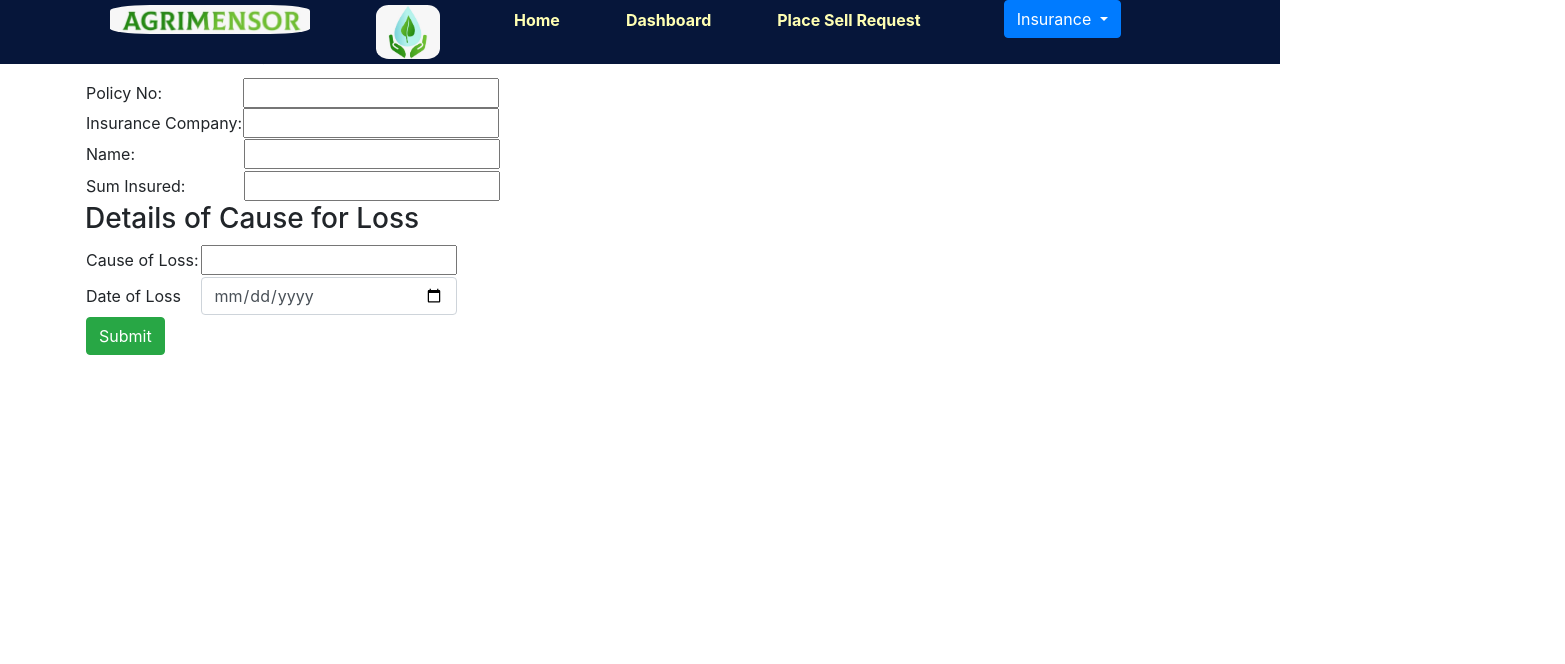
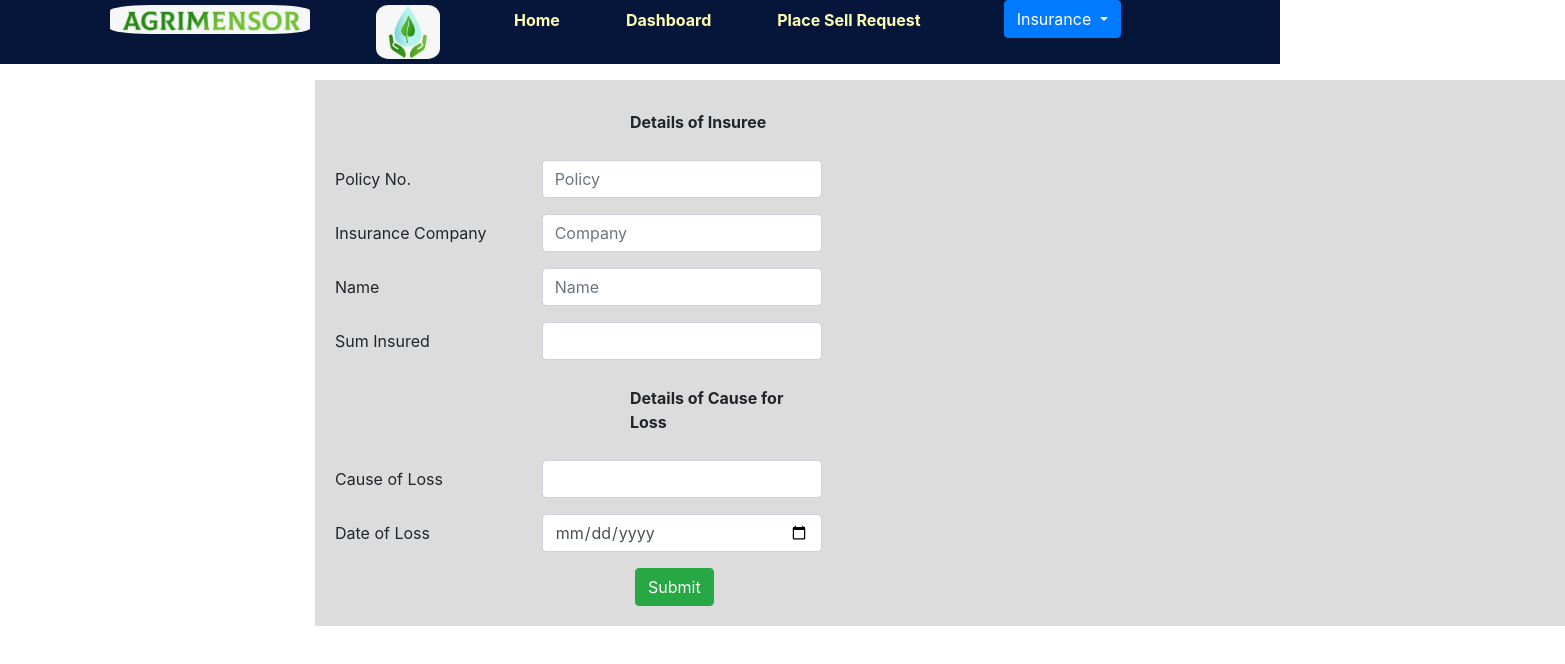
Before and after one commit to Hellenic-gp5/hellenic-practice, an Angular app in the folder Farmer-Schemes/: page /claim in a window 1280 px wide. Shown: the top 664 px of the page, 1565 px wide, since content can reach past the window. Built offline with nearby package versions, Linux system fonts and the light colour scheme.

Commit message:
Need to adjust width of form's div

```diff
--- a/Farmer-Schemes/src/app/apply/apply.component.css
+++ b/Farmer-Schemes/src/app/apply/apply.component.css
@@ -21,3 +21,10 @@ table {
   text-align: center;
   padding-top: 80px;
 }
+
+.card {
+  background-color:gainsboro;
+  border: none;
+  padding: 16px;
+  margin: 16px 0px;
+}
--- a/Farmer-Schemes/src/app/apply/apply.component.html
+++ b/Farmer-Schemes/src/app/apply/apply.component.html
@@ -23,7 +23,7 @@
                 </tr>
                 </table>
             </form> -->
-                <div class="container">
+                <div class="card">
                     <form class="align">
                         <div class="form-group row">
                           <label for="season" class="col-sm-2 col-form-label">Season</label>
--- a/Farmer-Schemes/src/app/claim/claim.component.css
+++ b/Farmer-Schemes/src/app/claim/claim.component.css
@@ -0,0 +1,20 @@
+.align {
+  margin: 80px auto;
+  position: relative;
+  left: 300px;
+  background: gainsboro;
+  padding: 20px;
+}
+
+.mid {
+  position: relative;
+  left: 300px;
+  padding: 10px;
+  font-weight: bold;
+  font-size: medium;
+}
+
+button {
+  position: relative;
+  left: 300px;;
+}
--- a/Farmer-Schemes/src/app/claim/claim.component.html
+++ b/Farmer-Schemes/src/app/claim/claim.component.html
@@ -1,5 +1,5 @@
 <app-navbary></app-navbary>
-<div class="container">
+<!-- <div class="container">
 <div class="panel-body">
     <h3>Claim Insurance</h3>
     <form class="form-group">
@@ -36,4 +36,52 @@
         </form>
 
       </div>
-</div>
+</div> -->
+
+<!-- <div class="card"> -->
+  <form class="align">
+      <div class="form-group row">
+        <label for="details1" class="col-sm-2 col-form-label mid">Details of Insuree</label>
+      </div>
+      <div class="form-group row">
+        <label for="policy_no" class="col-sm-2 col-form-label">Policy No.</label>
+        <div class="col-sm-3">
+          <input type="text" class="form-control" id="policy_no" placeholder="Policy">
+        </div>
+      </div>
+      <div class="form-group row">
+        <label for="company" class="col-sm-2 col-form-label">Insurance Company</label>
+        <div class="col-sm-3">
+          <input type="text" class="form-control" id="company" placeholder="Company">
+        </div>
+      </div>
+      <div class="form-group row">
+          <label for="name" class="col-sm-2 col-form-label">Name</label>
+          <div class="col-sm-3">
+            <input type="text" class="form-control" id="name" placeholder="Name">
+          </div>
+        </div>
+        <div class="form-group row">
+          <label for="sum" class="col-sm-2 col-form-label">Sum Insured</label>
+          <div class="col-sm-3">
+            <input type="number" class="form-control" id="sum">
+          </div>
+        </div>
+      <div class="form-group row">
+        <label for="details2" class="col-sm-2 col-form-label mid">Details of Cause for Loss</label>
+      </div>
+      <div class="form-group row">
+        <label for="cause" class="col-sm-2 col-form-label">Cause of Loss</label>
+        <div class="col-sm-3">
+          <input type="text" class="form-control" id="cause">
+        </div>
+      </div>
+      <div class="form-group row">
+        <label for="date" class="col-sm-2 col-form-label">Date of Loss</label>
+        <div class="col-sm-3">
+          <input type="date" class="form-control" id="date">
+        </div>
+      </div>
+      <button type="submit" class="btn btn-success">Submit</button>
+    </form>
+<!-- </div> -->
```
